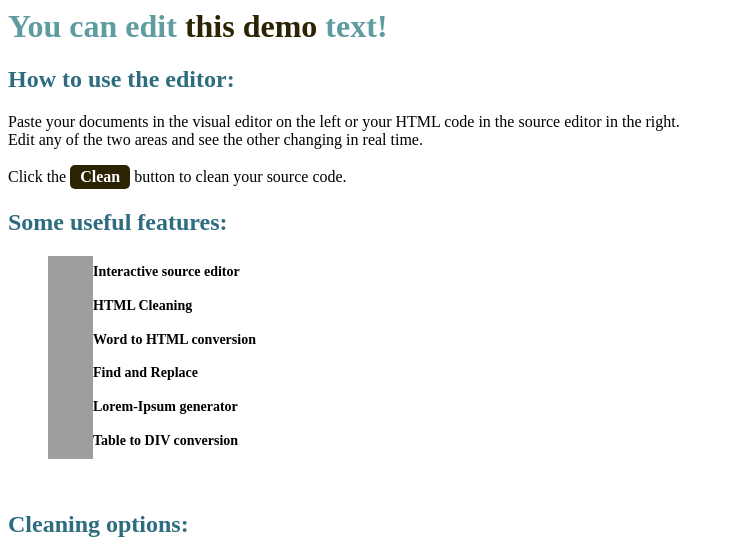
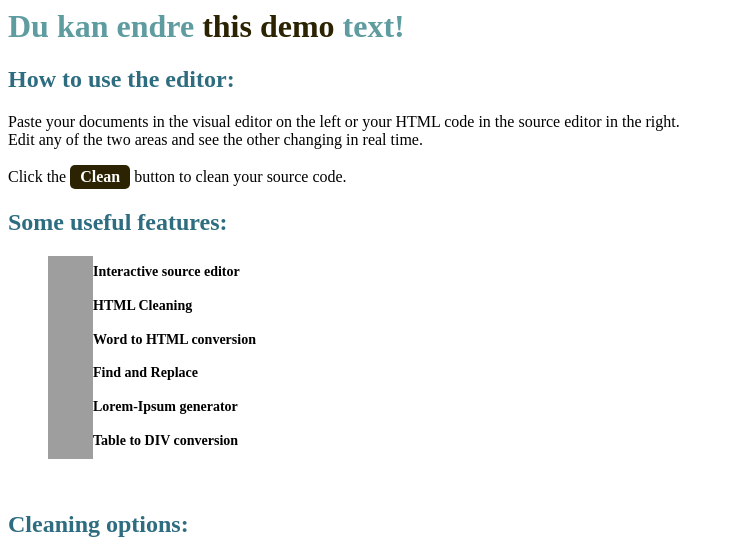
Before and after one commit to NunoSenso/lars, a plain HTML site: page index.html in a window 1280 px wide. Shown: the top 555 px of the page, without its empty margins (0-734 px from the left). Drawn offline with Linux system fonts and the light colour scheme; grey boxes are pictures that could not be loaded.

Commit message:
endringer i index

```diff
--- a/index.html
+++ b/index.html
@@ -1,5 +1,5 @@
-<!-- #######  YAY, I AM THE SOURCE EDITOR! #########-->
-<h1 style="color: #5e9ca0;">You can edit <span style="color: #2b2301;">this demo</span> text!</h1>
+<!-- #######  ENDRINGER I KODE 23:06 #########-->
+<h1 style="color: #5e9ca0;">Du kan endre <span style="color: #2b2301;">this demo</span> text!</h1>
 <h2 style="color: #2e6c80;">How to use the editor:</h2>
 <p>Paste your documents in the visual editor on the left or your HTML code in the source editor in the right. <br />Edit any of the two areas and see the other changing in real time.&nbsp;</p>
 <p>Click the <span style="background-color: #2b2301; color: #fff; display: inline-block; padding: 3px 10px; font-weight: bold; border-radius: 5px;">Clean</span> button to clean your source code.</p>
```
